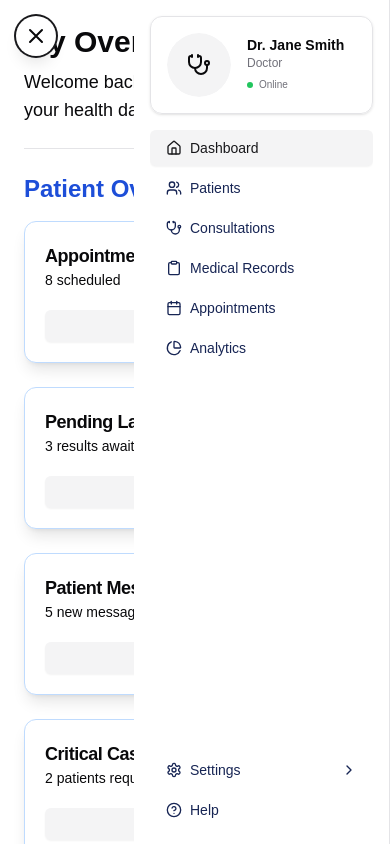
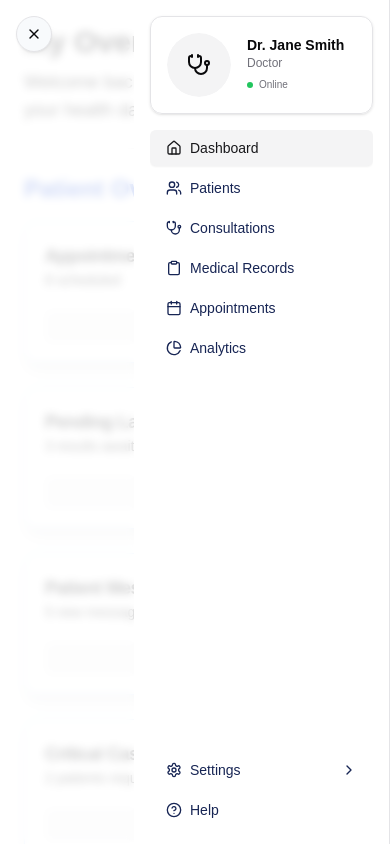
Before and after one commit to arfazhxss/icu360, a Next.js app: page / in a window 390 px wide. Both pictures are taken after a click on the button "Open menu". Built offline with nearby package versions, Linux system fonts and the light colour scheme.

Commit message:
Updated NavbarView Settings for Medium, Small and iPad Screens Commit by @arfazhxss on Sun 13 Oct 2024

```diff
--- a/src/components/index.tsx
+++ b/src/components/index.tsx
@@ -4,6 +4,7 @@ import { useState, useEffect } from 'react'
 import { Card, CardContent, CardFooter, CardHeader, CardTitle } from "@/components/ui/card"
 import { Button } from "@/components/ui/button"
 import Navbar from "@/components/navbar"
+import { Menu, X } from "lucide-react"
 // import { PatientRecord } from "@/utils/types"
 
 export const metadata: Metadata = {
@@ -255,21 +256,29 @@ export default function Overview({ role = 'doctor' }: Readonly<{ role?: 'doctor'
             )}
             <div className={`flex-1 overflow-auto relative ${isMobile ? 'pb-16' : ''} ${bgColors[role]}`}>
                 {isMobile && (
-                    <button
-                        className={`fixed top-4 ${isNavbarVisible ? 'left-4' : 'right-4'} z-50 p-2 bg-white rounded-full shadow-lg transition-all duration-300 hover:bg-gray-100 focus:outline-none focus:ring-2 focus:ring-primary`}
+                    <Button
+                        variant="outline"
+                        size="icon"
+                        className={`fixed top-4 ${isNavbarVisible ? 'left-4' : 'right-4'} z-50 p-2 bg-slate-50 rounded-full shadow-sm transition-all duration-150 hover:bg-gray-100 focus:outline-none focus:ring-primary`}
                         onClick={toggleNavbar}
                         aria-label={isNavbarVisible ? "Close menu" : "Open menu"}
                     >
-                        {isNavbarVisible ? (
-                            <svg width="24" height="24" viewBox="0 0 24 24" fill="none" xmlns="http://www.w3.org/2000/svg">
-                                <path d="M18 6L6 18M6 6L18 18" stroke="currentColor" strokeWidth="2" strokeLinecap="round" strokeLinejoin="round" />
-                            </svg>
-                        ) : (
-                            <svg width="24" height="24" viewBox="0 0 24 24" fill="none" xmlns="http://www.w3.org/2000/svg">
-                                <path d="M9 6L15 12L9 18" stroke="currentColor" strokeWidth="2" strokeLinecap="round" strokeLinejoin="round" />
-                            </svg>
-                        )}
-                    </button>
+                        {
+                            isNavbarVisible ? <X className="h-4 w-4" /> : <svg width="400" height="400" viewBox="0 0 24 24" fill="none" xmlns="http://www.w3.org/2000/svg"><path d="M9 6L15 12L9 18" stroke="currentColor" strokeWidth="2" strokeLinecap="round" strokeLinejoin="round" /></svg>
+                        }
+                    </Button>
+                )}
+                {isMobile && isNavbarVisible && (
+                    <button
+                        className="fixed inset-0 bg-background/80 backdrop-blur-sm z-30"
+                        onClick={toggleNavbar}
+                        onKeyDown={(e) => {
+                            if (e.key === 'Enter' || e.key === ' ') {
+                                toggleNavbar();
+                            }
+                        }}
+                        aria-label="Close menu"
+                    />
                 )}
                 {isMobile && (
                     <div
```
